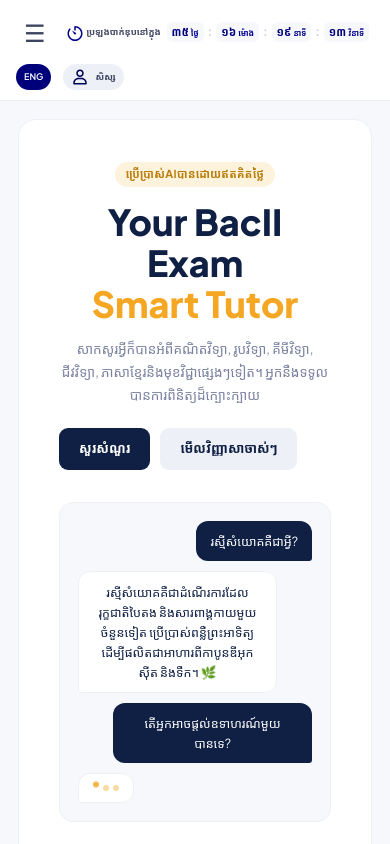
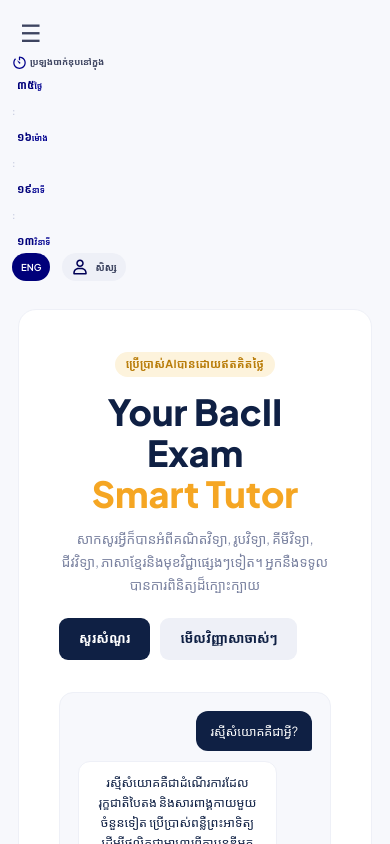
Before and after one commit to SambathHim/BacII-SmartTutor, a Vue app: page / in a window 390 px wide. Shown: the top 844 px of the page. Built offline with nearby package versions, Linux system fonts and the light colour scheme.

Commit message:
New Responsive for Header

```diff
--- a/src/App.vue
+++ b/src/App.vue
@@ -224,33 +224,23 @@ export default {
 }
 
 .topbar {
-  background: var(--white);
-  border-bottom: 1px solid var(--gray-100);
-  padding: 14px 28px;
-  display: flex;
-  align-items: center;
-  justify-content: space-between;
-  gap: 16px;
-  position: sticky;
-  top: 0;
-  z-index: 5;
-  flex-wrap: wrap;
+  flex-wrap: nowrap;
+  overflow-x: auto;
+  -webkit-overflow-scrolling: touch;
+  scrollbar-width: none;
+}
+.topbar::-webkit-scrollbar {
+  display: none;
 }
 
 .topbar-left {
-  display: flex;
-  align-items: center;
-  gap: 12px;
-  flex-wrap: wrap;
-  min-width: 0;
+  flex-wrap: nowrap;
+  flex-shrink: 0;
 }
 
 .topbar-countdown {
-  display: flex;
-  align-items: center;
-  gap: 10px;
-  min-width: 0;
-  flex-wrap: wrap;
+  flex-wrap: nowrap;
+  flex-shrink: 0;
 }
 
 .tc-label-row {
@@ -262,19 +252,12 @@ export default {
 }
 
 .tc-chips {
-  display: flex;
-  align-items: center;
-  gap: 4px;
-  flex-wrap: wrap;
+  flex-wrap: nowrap;
+  flex-shrink: 0;
 }
 
 .tc-chip {
-  display: flex;
-  align-items: baseline;
-  gap: 2px;
-  border-radius: 6px;
-  padding: 4px 8px;
-  background: var(--gray-50, #f4f6fb);
+  flex-shrink: 0;
 }
 
 .tc-icon {
@@ -543,16 +526,32 @@ export default {
 }
 
 @media (max-width: 480px) {
+  .topbar {
+    padding: 10px 12px;
+    gap: 8px;
+  }
+
+  .topbar-countdown-icon {
+    width: 15px;
+    height: 15px;
+  }
+
   .tc-label {
     font-size: 9px;
-    max-width: 70px;
   }
+
   .tc-num {
     font-size: 11px;
   }
+
   .tc-unit {
     font-size: 8px;
   }
+
+  .tc-sep {
+    font-size: 9px;
+  }
+
   .tc-chip {
     padding: 2px 5px;
   }
@@ -560,8 +559,8 @@ export default {
   .topbar-user,
   .topbar-change-lang-en,
   .topbar-change-lang-kh {
-    padding: 4px 8px;
-    font-size: 9px;
+    padding: 5px 9px;
+    font-size: 9.5px;
   }
 }
 
```
